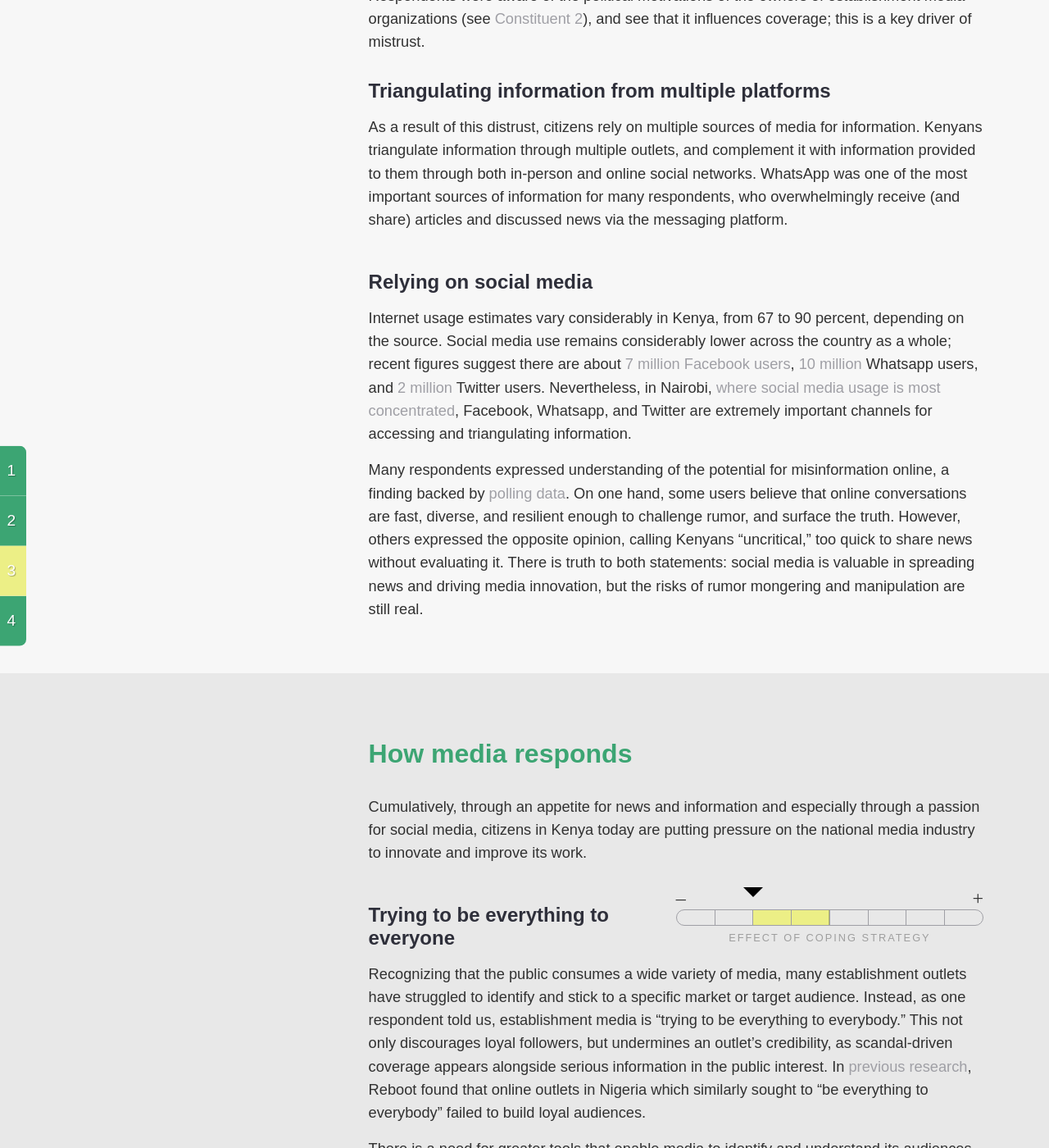
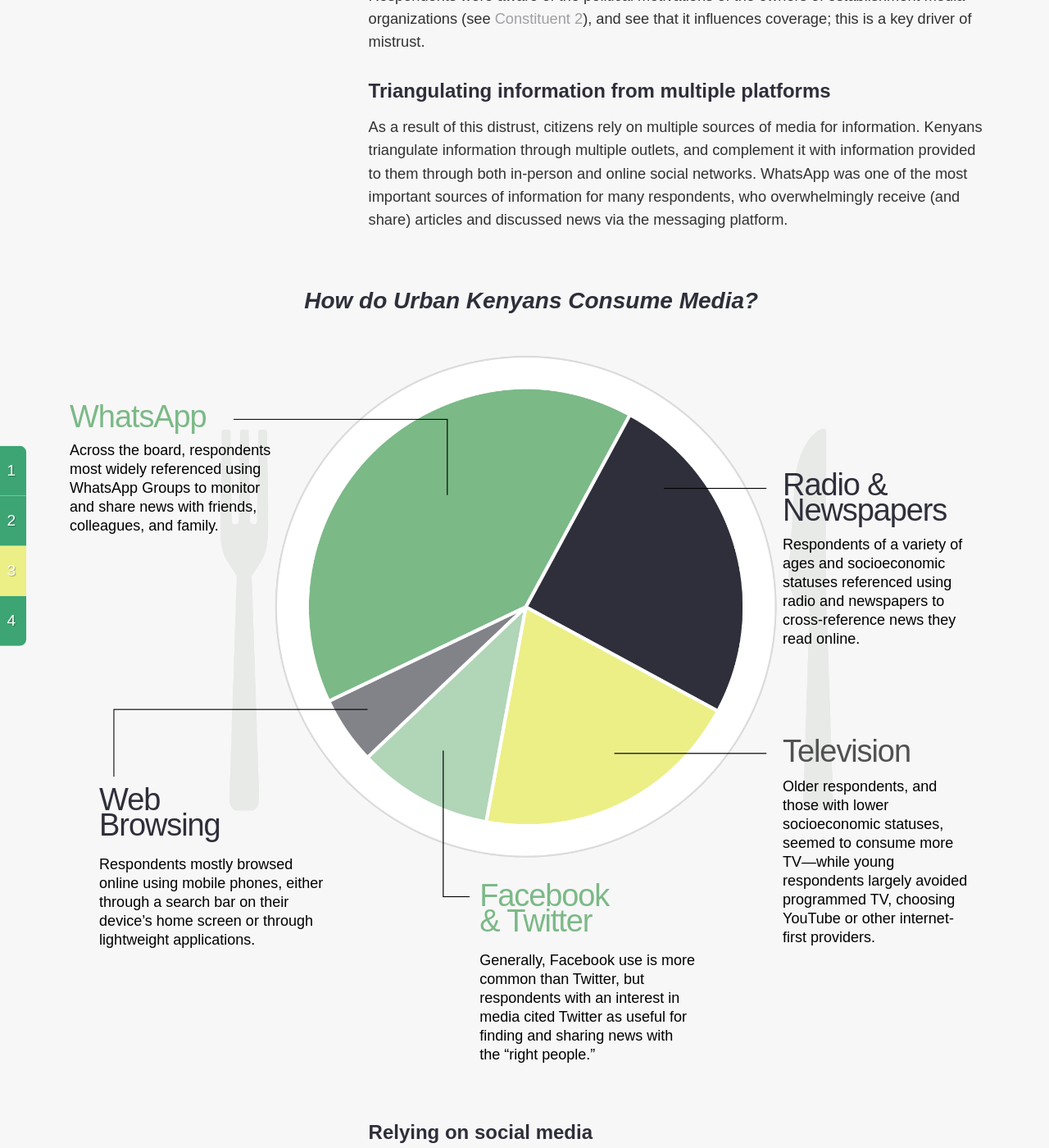
Before and after one commit to theReboot/onken, a Jekyll site: the page built from 2-accountability-ecosystem-kenya/index.md, in a window 1280 px wide and 1400 px high, scrolled down 10420 px. Shown: the whole window at 82% size. Built offline with Jekyll 4.4.1, drawn with Linux system fonts in a browser that asks for light colours; nearby versions of some CDN libraries.

Commit message:
updated media diet graphic

```diff
--- a/_includes/graphic-mediaDiet.html
+++ b/_includes/graphic-mediaDiet.html
@@ -1,4 +1,4 @@
-<!-- Generated by ai2html v0.65.4 - 2017-09-28 16:00 -->
+<!-- Generated by ai2html v0.65.4 - 2018-02-05 15:50 -->
 <!-- ai file: on_graphic_mediaDiet.ai -->
 <style type='text/css' media='screen,print'>
 	#g-on_graphic_mediaDiet-box .g-artboard {
@@ -67,8 +67,8 @@
 	}
 	#g-on_graphic_mediaDiet-tablet p {
 		font-weight:500;
-		font-size:14px;
-		line-height:18px;
+		font-size:12px;
+		line-height:15px;
 		filter:alpha(opacity=100);
 		-ms-filter:progid:DXImageTransform.Microsoft.Alpha(Opacity=100);
 		opacity:1;
@@ -84,26 +84,26 @@
 	#g-on_graphic_mediaDiet-tablet .g-pstyle0 {
 		font-weight:700;
 		font-style:italic;
-		font-size:22px;
-		line-height:26px;
+		font-size:18px;
+		line-height:22px;
 		text-align:center;
 		color:rgb(45,47,58);
 	}
 	#g-on_graphic_mediaDiet-tablet .g-pstyle1 {
-		font-size:29px;
-		line-height:23px;
+		font-size:25px;
+		line-height:20px;
 		letter-spacing:-0.029em;
 		color:rgb(123,185,135);
 	}
 	#g-on_graphic_mediaDiet-tablet .g-pstyle2 {
-		font-size:29px;
-		line-height:23px;
+		font-size:25px;
+		line-height:20px;
 		letter-spacing:-0.029em;
 		color:rgb(46,47,58);
 	}
 	#g-on_graphic_mediaDiet-tablet .g-pstyle3 {
-		font-size:29px;
-		line-height:23px;
+		font-size:25px;
+		line-height:20px;
 		letter-spacing:-0.029em;
 		color:rgb(81,81,81);
 	}
@@ -157,7 +157,7 @@
 		font-size:11px;
 		line-height:9px;
 		letter-spacing:-0.029em;
-		color:rgb(81,81,81);
+		color:rgb(46,47,58);
 	}
 	#g-on_graphic_mediaDiet-mobile .g-pstyle5 {
 		font-size:21px;
@@ -172,7 +172,7 @@
 
 	<!-- Artboard: desktop -->
 	<div id="g-on_graphic_mediaDiet-desktop" class="g-artboard g-artboard-v3" data-min-width='769'>
-		<img id="g-ai0-0" class="g-aiImg lozad" data-src="{{ site.baseurl }}/assets/img/on_graphic_mediaDiet-desktop.png"/>
+		<img id="g-ai0-0" class="g-aiImg" src="{{ site.baseurl }}/assets/img/on_graphic_mediaDiet-desktop.png"/>
 		<div id="g-ai0-1" class="g-Content g-aiAbs g-aiPointText" style="top:6.7837%;margin-top:-18.6px;left:50.1627%;margin-left:-24.1601%;width:491px;">
 			<p class="g-pstyle0">How do Urban Kenyans Consume Media?</p>
 		</div>
@@ -180,7 +180,7 @@
 			<p class="g-pstyle1">WhatsApp</p>
 		</div>
 		<div id="g-ai0-3" class="g-Content g-aiAbs" style="top:23.1552%;left:0.4551%;width:23.5178%;">
-			<p>Across the board, WhatsApp Groups were most widely referenced by respondents to monitor and share news with friends, colleagues, and family.</p>
+			<p>Across the board, respondents most widely referenced using WhatsApp Groups to monitor and share news with friends, colleagues, and family.</p>
 		</div>
 		<div id="g-ai0-4" class="g-Content g-aiAbs g-aiPointText" style="top:29.9293%;margin-top:-32.5px;left:78.133%;width:195px;">
 			<p class="g-pstyle2">Radio &</p>
@@ -189,86 +189,72 @@
 		<div id="g-ai0-5" class="g-Content g-aiAbs" style="top:34.2526%;left:78.133%;width:20.8498%;">
 			<p>Respondents of a variety of ages and socioeconomic statuses referenced using radio and newspapers to cross-reference news they read online.</p>
 		</div>
-		<div id="g-ai0-6" class="g-Content g-aiAbs g-aiPointText" style="top:49.0296%;margin-top:-32.5px;left:0.4551%;width:153px;">
-			<p class="g-pstyle3">Torrented</p>
-			<p class="g-pstyle3">Movies</p>
-		</div>
-		<div id="g-ai0-7" class="g-Content g-aiAbs" style="top:53.8865%;left:0.4551%;width:23.5178%;">
-			<p>Watching torrented movies was common among a variety of ages, but more often cited with younger respondents.</p>
-		</div>
-		<div id="g-ai0-8" class="g-Content g-aiAbs g-aiPointText" style="top:57.0969%;margin-top:-17.1px;left:78.133%;width:157px;">
+		<div id="g-ai0-6" class="g-Content g-aiAbs g-aiPointText" style="top:59.7645%;margin-top:-17.1px;left:78.133%;width:157px;">
 			<p class="g-pstyle3">Television</p>
 		</div>
-		<div id="g-ai0-9" class="g-Content g-aiAbs" style="top:59.9687%;left:78.133%;width:20.8498%;">
-			<p>Older respondents, and those with lower-socioeconomic statuses, seemed to consume more TV&mdash;while young respondents largely avoided programed TV, choosing Youtube or other internet-first providers.</p>
+		<div id="g-ai0-7" class="g-Content g-aiAbs" style="top:62.6364%;left:78.133%;width:20.8498%;">
+			<p>Older respondents, and those with lower socioeconomic statuses, seemed to consume more TV&mdash;while young respondents largely avoided programmed TV, choosing YouTube or other internet-first providers.</p>
 		</div>
-		<div id="g-ai0-10" class="g-Content g-aiAbs g-aiPointText" style="top:73.6787%;margin-top:-32.5px;left:19.3322%;width:150px;">
+		<div id="g-ai0-8" class="g-Content g-aiAbs g-aiPointText" style="top:66.9562%;margin-top:-32.5px;left:3.6715%;width:150px;">
 			<p class="g-pstyle2">Web</p>
 			<p class="g-pstyle2">Browsing</p>
 		</div>
-		<div id="g-ai0-11" class="g-Content g-aiAbs g-aiPointText" style="top:78.2671%;margin-top:-32.5px;left:50.4981%;width:158px;">
+		<div id="g-ai0-9" class="g-Content g-aiAbs" style="top:71.8131%;left:3.6715%;width:25%;">
+			<p>Respondents mostly browsed online using mobile phones, either through a search bar on their device&rsquo;s home screen or through lightweight applications.</p>
+		</div>
+		<div id="g-ai0-10" class="g-Content g-aiAbs g-aiPointText" style="top:78.2671%;margin-top:-32.5px;left:45.1023%;width:158px;">
 			<p class="g-pstyle1">Facebook</p>
 			<p class="g-pstyle1">& Twitter</p>
 		</div>
-		<div id="g-ai0-12" class="g-Content g-aiAbs" style="top:78.5356%;left:19.3322%;width:23.5178%;">
-			<p>Respondents mostly browsed online using mobile phones, either through a search bar on their device&rsquo;s home screen or through light-weight applications.</p>
-		</div>
-		<div id="g-ai0-13" class="g-Content g-aiAbs" style="top:83.1239%;left:50.4981%;width:23.5178%;">
-			<p>Generally, Facebook use is more common than Twitter. But, respondents with an interest in media cited Twitter as useful for finding and sharing news with the &ldquo;right people.&rdquo;</p>
+		<div id="g-ai0-11" class="g-Content g-aiAbs" style="top:83.1239%;left:45.1023%;width:23.5178%;">
+			<p>Generally, Facebook use is more common than Twitter, but respondents with an interest in media cited Twitter as useful for finding and sharing news with the &ldquo;right people.&rdquo;</p>
 		</div>
 	</div>
 
 	<!-- Artboard: tablet -->
 	<div id="g-on_graphic_mediaDiet-tablet" class="g-artboard g-artboard-v3" data-min-width='601' data-max-width='768'>
-		<img id="g-ai1-0" class="g-aiImg lozad" data-src="{{ site.baseurl }}/assets/img/on_graphic_mediaDiet-tablet.png"/>
-		<div id="g-ai1-1" class="g-Content g-aiAbs g-aiPointText" style="top:5.1328%;margin-top:-13.9px;left:50.9692%;margin-left:-28.2576%;width:375px;">
+		<img id="g-ai1-0" class="g-aiImg" src="{{ site.baseurl }}/assets/img/on_graphic_mediaDiet-tablet.png"/>
+		<div id="g-ai1-1" class="g-Content g-aiAbs g-aiPointText" style="top:3.178%;margin-top:-12.1px;left:50.0403%;margin-left:-24.0909%;width:320px;">
 			<p class="g-pstyle0">How do Urban Kenyans Consume Media?</p>
 		</div>
-		<div id="g-ai1-2" class="g-Content g-aiAbs g-aiPointText" style="top:17.8398%;margin-top:-12.7px;left:0.5364%;width:125px;">
+		<div id="g-ai1-2" class="g-Content g-aiAbs g-aiPointText" style="top:16.2525%;margin-top:-10.9px;left:0.5058%;width:107px;">
 			<p class="g-pstyle1">WhatsApp</p>
 		</div>
-		<div id="g-ai1-3" class="g-Content g-aiAbs g-aiPointText" style="top:22.0942%;margin-top:-24.4px;left:77.3474%;width:149px;">
+		<div id="g-ai1-3" class="g-Content g-aiAbs" style="top:18.9588%;left:0.5058%;width:23.4848%;">
+			<p>Across the board, respondents most widely referenced using WhatsApp Groups to monitor and share news with friends, colleagues, and family.</p>
+		</div>
+		<div id="g-ai1-4" class="g-Content g-aiAbs g-aiPointText" style="top:25.4161%;margin-top:-20.9px;left:77.8675%;width:127px;">
 			<p class="g-pstyle2">Radio &</p>
 			<p class="g-pstyle2">Newspapers</p>
 		</div>
-		<div id="g-ai1-4" class="g-Content g-aiAbs" style="top:20.6023%;left:0.5364%;width:27.4242%;">
-			<p>Across the board, WhatsApp Groups were most widely referenced by respondents to monitor and share news with friends, colleagues, and family.</p>
-		</div>
-		<div id="g-ai1-5" class="g-Content g-aiAbs" style="top:26.6113%;left:77.3474%;width:21.2121%;">
+		<div id="g-ai1-5" class="g-Content g-aiAbs" style="top:29.7022%;left:77.8674%;width:20.7576%;">
 			<p>Respondents of a variety of ages and socioeconomic statuses referenced using radio and newspapers to cross-reference news they read online.</p>
 		</div>
-		<div id="g-ai1-6" class="g-Content g-aiAbs g-aiPointText" style="top:46.9887%;margin-top:-24.4px;left:0.5364%;width:117px;">
-			<p class="g-pstyle3">Torrented</p>
-			<p class="g-pstyle3">Movies</p>
-		</div>
-		<div id="g-ai1-7" class="g-Content g-aiAbs g-aiPointText" style="top:52.177%;margin-top:-12.7px;left:77.3474%;width:120px;">
+		<div id="g-ai1-6" class="g-Content g-aiAbs g-aiPointText" style="top:54.1702%;margin-top:-10.9px;left:77.8675%;width:103px;">
 			<p class="g-pstyle3">Television</p>
 		</div>
-		<div id="g-ai1-8" class="g-Content g-aiAbs" style="top:51.935%;left:0.5364%;width:27.4242%;">
-			<p>Watching torrented movies was common among a variety of ages, but more often cited with younger respondents.</p>
+		<div id="g-ai1-7" class="g-Content g-aiAbs" style="top:56.8765%;left:77.8674%;width:20.7576%;">
+			<p>Older respondents, and those with lower socioeconomic statuses, seemed to consume more TV&mdash;while young respondents largely avoided programmed TV, choosing YouTube or other internet-first providers.</p>
 		</div>
-		<div id="g-ai1-9" class="g-Content g-aiAbs" style="top:55.0826%;left:77.3474%;width:21.8182%;">
-			<p>Older respondents, and those with lower-socioeconomic statuses, seemed to consume more TV&mdash;while young respondents largely avoided programed TV, choosing Youtube or other internet-first providers.</p>
-		</div>
-		<div id="g-ai1-10" class="g-Content g-aiAbs g-aiPointText" style="top:72.1693%;margin-top:-24.4px;left:15.0236%;width:115px;">
+		<div id="g-ai1-8" class="g-Content g-aiAbs g-aiPointText" style="top:61.1219%;margin-top:-20.9px;left:3.7092%;width:98px;">
 			<p class="g-pstyle2">Web</p>
 			<p class="g-pstyle2">Browsing</p>
 		</div>
-		<div id="g-ai1-11" class="g-Content g-aiAbs g-aiPointText" style="top:76.8906%;margin-top:-24.4px;left:51.4492%;width:121px;">
+		<div id="g-ai1-9" class="g-Content g-aiAbs" style="top:65.7239%;left:3.7091%;width:24.8485%;">
+			<p>Respondents mostly browsed online using mobile phones, either through a search bar on their device&rsquo;s home screen or through lightweight applications.</p>
+		</div>
+		<div id="g-ai1-10" class="g-Content g-aiAbs g-aiPointText" style="top:71.8652%;margin-top:-20.9px;left:44.9712%;width:103px;">
 			<p class="g-pstyle1">Facebook</p>
 			<p class="g-pstyle1">& Twitter</p>
 		</div>
-		<div id="g-ai1-12" class="g-Content g-aiAbs" style="top:77.2587%;left:15.0236%;width:27.4242%;">
-			<p>Respondents mostly browsed online using mobile phones, either through a search bar on their device&rsquo;s home screen or through light-weight applications.</p>
-		</div>
-		<div id="g-ai1-13" class="g-Content g-aiAbs" style="top:81.8369%;left:51.4491%;width:27.4242%;">
-			<p>Generally, Facebook use is more common than Twitter. But, respondents with an interest in media cited Twitter as useful for finding and sharing news with the &ldquo;right people.&rdquo;</p>
+		<div id="g-ai1-11" class="g-Content g-aiAbs" style="top:76.6252%;left:44.9712%;width:23.4848%;">
+			<p>Generally, Facebook use is more common than Twitter, but respondents with an interest in media cited Twitter as useful for finding and sharing news with the &ldquo;right people.&rdquo;</p>
 		</div>
 	</div>
 
 	<!-- Artboard: mobile -->
 	<div id="g-on_graphic_mediaDiet-mobile" class="g-artboard g-artboard-v3" data-min-width='320' data-max-width='600'>
-		<img id="g-ai2-0" class="g-aiImg lozad" data-src="{{ site.baseurl }}/assets/img/on_graphic_mediaDiet-mobile.png"/>
+		<img id="g-ai2-0" class="g-aiImg" src="{{ site.baseurl }}/assets/img/on_graphic_mediaDiet-mobile.png"/>
 		<div id="g-ai2-1" class="g-Content g-aiAbs g-aiPointText" style="top:2.6041%;margin-top:-10.9px;left:49.7913%;margin-left:-45.9375%;width:296px;">
 			<p class="g-pstyle0">How do Urban Kenyans Consume Media?</p>
 		</div>
@@ -280,60 +266,50 @@
 			<p class="g-pstyle2">WhatsApp</p>
 		</div>
 		<div id="g-ai2-4" class="g-Content g-aiAbs" style="top:10.7068%;left:0.0001%;width:47.8125%;">
-			<p>Across the board, WhatsApp Groups were most widely referenced by respondents to monitor and share news with friends, colleagues, and family.</p>
+			<p>Across the board, respondents most widely referenced using WhatsApp Groups to monitor and share news with friends, colleagues, and family.</p>
 		</div>
 		<div id="g-ai2-5" class="g-Content g-aiAbs" style="top:12.0736%;left:51.6212%;width:48.4375%;">
 			<p>Respondents of a variety of ages and socioeconomic statuses referenced using radio and newspapers to cross-reference news they read online.</p>
 		</div>
-		<div id="g-ai2-6" class="g-Content g-aiAbs g-aiPointText" style="top:32.3626%;margin-top:-5.1px;left:21.9523%;width:50px;">
+		<div id="g-ai2-6" class="g-Content g-aiAbs g-aiPointText" style="top:33.6155%;margin-top:-5.1px;left:25.3898%;width:50px;">
 			<p class="g-pstyle3">WhatsApp</p>
 		</div>
-		<div id="g-ai2-7" class="g-Content g-aiAbs g-aiPointText" style="top:35.8461%;margin-top:-9.7px;left:67.3984%;width:59px;">
+		<div id="g-ai2-7" class="g-Content g-aiAbs g-aiPointText" style="top:36.4156%;margin-top:-9.7px;left:67.3984%;width:59px;">
 			<p class="g-pstyle3">Radio &</p>
 			<p class="g-pstyle3">Newspapers</p>
 		</div>
-		<div id="g-ai2-8" class="g-Content g-aiAbs g-aiPointText" style="transform: matrix(0.9043,-0.4269,0.4269,0.9043,0,0);transform-origin: 50% 59.7505237097696%;-webkit-transform: matrix(0.9043,-0.4269,0.4269,0.9043,0,0);-webkit-transform-origin: 50% 59.7505237097696%;-ms-transform: matrix(0.9043,-0.4269,0.4269,0.9043,0,0);-ms-transform-origin: 50% 59.7505237097696%;top:44.4362%;margin-top:-5.1px;left:12.7128%;width:70px;">
-			<p class="g-pstyle4">Web Browsing</p>
+		<div id="g-ai2-8" class="g-Content g-aiAbs g-aiPointText" style="transform: matrix(0.856,-0.517,0.517,0.856,0,0);transform-origin: 50% 59.7505237097696%;-webkit-transform: matrix(0.856,-0.517,0.517,0.856,0,0);-webkit-transform-origin: 50% 59.7505237097696%;-ms-transform: matrix(0.856,-0.517,0.517,0.856,0,0);-ms-transform-origin: 50% 59.7505237097696%;top:45.4613%;margin-top:-5.1px;left:14.9003%;width:70px;">
+			<p class="g-pstyle3">Web Browsing</p>
 		</div>
-		<div id="g-ai2-9" class="g-Content g-aiAbs g-aiPointText" style="transform: matrix(0.6726,-0.74,0.74,0.6726,0,0);transform-origin: 50% 59.7505237097696%;-webkit-transform: matrix(0.6726,-0.74,0.74,0.6726,0,0);-webkit-transform-origin: 50% 59.7505237097696%;-ms-transform: matrix(0.6726,-0.74,0.74,0.6726,0,0);-ms-transform-origin: 50% 59.7505237097696%;top:47.1698%;margin-top:-5.1px;left:17.2568%;width:83px;">
-			<p class="g-pstyle3">Torrented Movies</p>
+		<div id="g-ai2-9" class="g-Content g-aiAbs g-aiPointText" style="top:47.7393%;margin-top:-5.1px;left:55.3895%;width:48px;">
+			<p class="g-pstyle4">Television</p>
 		</div>
-		<div id="g-ai2-10" class="g-Content g-aiAbs g-aiPointText" style="top:47.7393%;margin-top:-5.1px;left:60.8582%;width:48px;">
-			<p class="g-pstyle3">Television</p>
-		</div>
-		<div id="g-ai2-11" class="g-Content g-aiAbs g-aiPointText" style="top:49.7421%;margin-top:-9.7px;left:33.9295%;width:48px;">
+		<div id="g-ai2-10" class="g-Content g-aiAbs g-aiPointText" style="top:49.2865%;margin-top:-9.7px;left:28.4608%;width:48px;">
 			<p class="g-pstyle3">Facebook</p>
 			<p class="g-pstyle3">& Twitter</p>
 		</div>
-		<div id="g-ai2-12" class="g-Content g-aiAbs g-aiPointText" style="top:61.0416%;margin-top:-17.9px;left:0.0001%;width:84px;">
+		<div id="g-ai2-11" class="g-Content g-aiAbs g-aiPointText" style="top:61.1555%;margin-top:-17.9px;left:51.6212%;width:88px;">
+			<p class="g-pstyle2">Facebook</p>
+			<p class="g-pstyle2">& Twitter</p>
+		</div>
+		<div id="g-ai2-12" class="g-Content g-aiAbs g-aiPointText" style="top:62.0073%;margin-top:-9.4px;left:0.6751%;width:88px;">
+			<p class="g-pstyle5">Television</p>
+		</div>
+		<div id="g-ai2-13" class="g-Content g-aiAbs" style="top:64.0127%;left:0.6751%;width:48.4375%;">
+			<p>Older respondents, and those with lower socioeconomic statuses, seemed to consume more TV&mdash;while young respondents largely avoided programmed TV, choosing YouTube or other internet-first providers.</p>
+		</div>
+		<div id="g-ai2-14" class="g-Content g-aiAbs" style="top:64.1266%;left:51.6212%;width:48.4375%;">
+			<p>Generally, Facebook use is more common than Twitter, but respondents with an interest in media cited Twitter as useful for finding and sharing news with the &ldquo;right people.&rdquo;</p>
+		</div>
+		<div id="g-ai2-15" class="g-Content g-aiAbs g-aiPointText" style="top:83.5942%;margin-top:-17.9px;left:0.6751%;width:84px;">
 			<p class="g-pstyle5">Web</p>
 			<p class="g-pstyle5">Browsing</p>
 		</div>
-		<div id="g-ai2-13" class="g-Content g-aiAbs g-aiPointText" style="top:62.0073%;margin-top:-9.4px;left:51.6212%;width:88px;">
-			<p class="g-pstyle5">Television</p>
-		</div>
-		<div id="g-ai2-14" class="g-Content g-aiAbs" style="top:64.0127%;left:0.0001%;width:47.8125%;">
-			<p>Respondents mostly browsed online using mobile phones, either through a search bar on their device&rsquo;s home screen or through light-weight applications.</p>
-		</div>
-		<div id="g-ai2-15" class="g-Content g-aiAbs" style="top:64.0127%;left:51.6212%;width:48.4375%;">
-			<p>Older respondents, and those with lower-socioeconomic statuses, seemed to consume more TV&mdash;while young respondents largely avoided programed TV, choosing Youtube or other internet-first providers.</p>
-		</div>
-		<div id="g-ai2-16" class="g-Content g-aiAbs g-aiPointText" style="top:80.4049%;margin-top:-17.9px;left:51.6212%;width:88px;">
-			<p class="g-pstyle2">Facebook</p>
-			<p class="g-pstyle2">& Twitter</p>
-		</div>
-		<div id="g-ai2-17" class="g-Content g-aiAbs g-aiPointText" style="top:80.4049%;margin-top:-17.9px;left:0.0001%;width:85px;">
-			<p class="g-pstyle1">Torrented</p>
-			<p class="g-pstyle1">Movies</p>
-		</div>
-		<div id="g-ai2-18" class="g-Content g-aiAbs" style="top:83.376%;left:51.6212%;width:48.4375%;">
-			<p>Generally, Facebook use is more common than Twitter. But, respondents with an interest in media cited Twitter as useful for finding and sharing news with the &ldquo;right people.&rdquo;</p>
-		</div>
-		<div id="g-ai2-19" class="g-Content g-aiAbs" style="top:83.376%;left:0.2483%;width:47.8125%;">
-			<p>Watching torrented movies was common among a variety of ages, but more often cited with younger respondents.</p>
+		<div id="g-ai2-16" class="g-Content g-aiAbs" style="top:86.5652%;left:0.6751%;width:47.8125%;">
+			<p>Respondents mostly browsed online using mobile phones, either through a search bar on their device&rsquo;s home screen or through lightweight applications.</p>
 		</div>
 	</div>
 
 </div>
 
-<!-- End ai2html - 2017-09-28 16:00 -->
+<!-- End ai2html - 2018-02-05 15:50 -->
```
Also changed, not shown: assets/img/on_graphic_mediaDiet-desktop.png, assets/img/on_graphic_mediaDiet-mobile.png, assets/img/on_graphic_mediaDiet-tablet.png.
